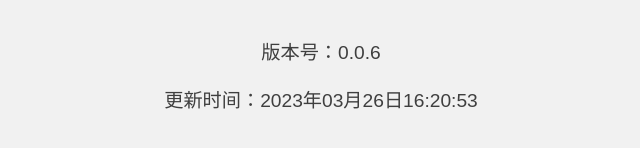
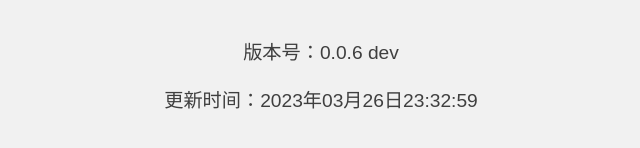
Before and after one commit to Nadneb/homepage, a plain HTML site: page index.html in a window 1280 px wide. Shown: the part 166-314 px from the top of the page, 319-959 px from the left. Drawn offline with Linux system fonts and the light colour scheme.

Commit message:
Update index.html

```diff
--- a/index.html
+++ b/index.html
@@ -34,8 +34,8 @@
     <h1>当前版本</h1>
     <p>以下是您的当前版本信息</p>
     <div class="version">
-        <p>版本号：0.0.6</p>
-        <p>更新时间：2023年03月26日16:20:53</p>
+        <p>版本号：0.0.6 dev</p>
+        <p>更新时间：2023年03月26日23:32:59</p>
     </div>
 </body>
 </html>
```
